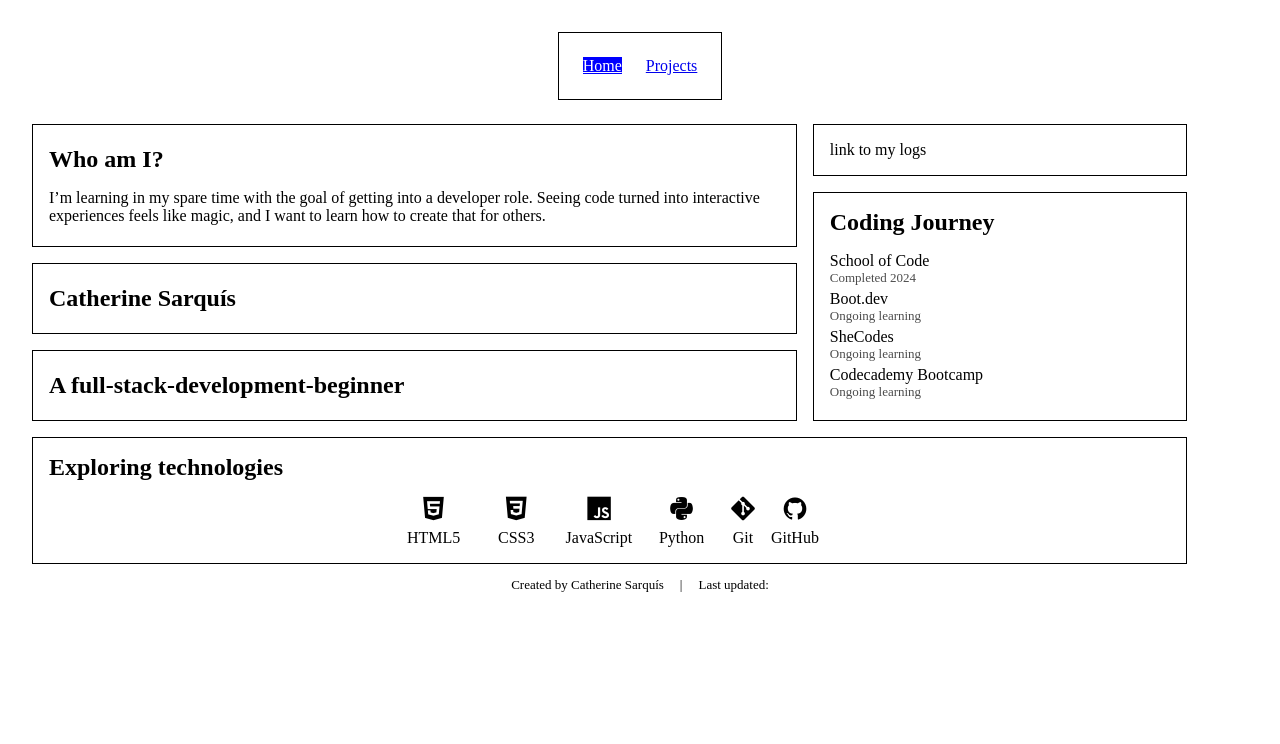
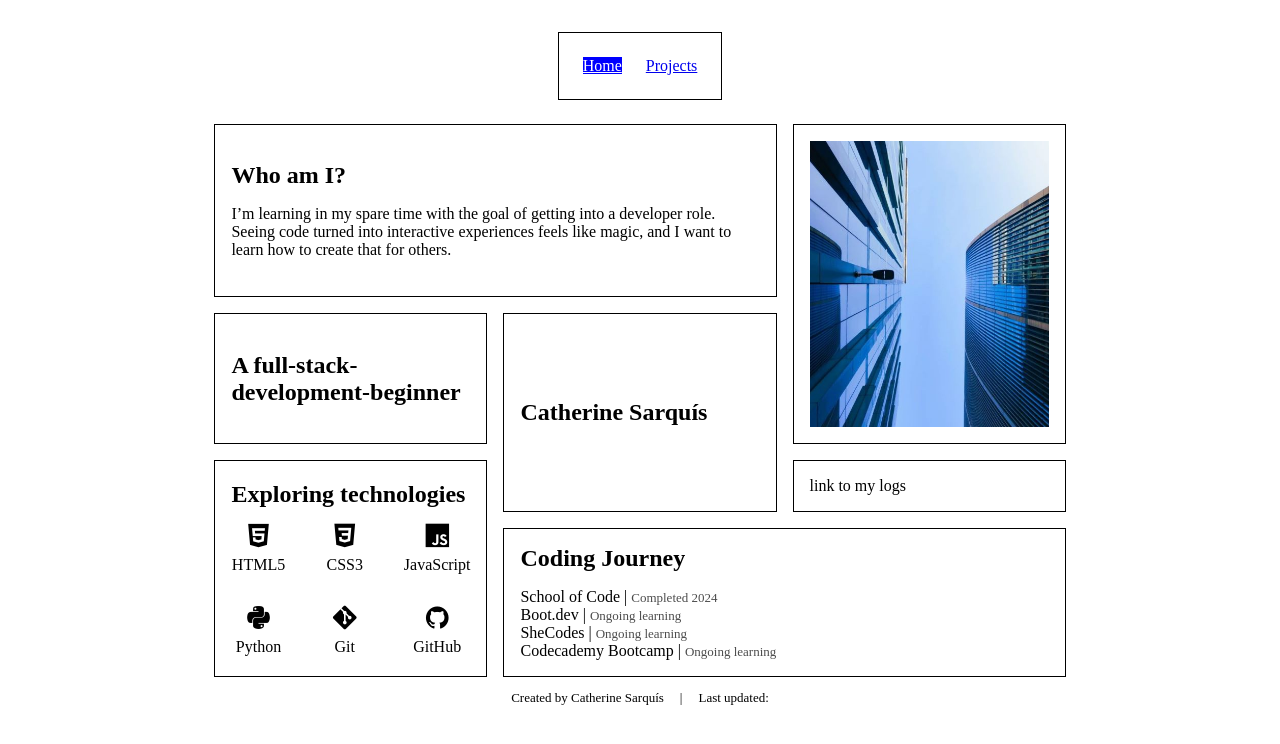
Before and after one commit to catherine-sarquis/catherine-portfolio, a plain HTML site: page index.html in a window 1280 px wide. Drawn offline with nearby package versions, Linux system fonts and the light colour scheme; no server answers.

Commit message:
add image and adjust layout for largest media query

```diff
--- a/index.html
+++ b/index.html
@@ -30,6 +30,9 @@
       <p>I’m learning in my spare time with the goal of getting into a developer role. Seeing code turned into
         interactive
         experiences feels like magic, and I want to learn how to create that for others.</p>
+    </section>
+    <section class="photo">
+      <img src="/src/london_small_cropped.jpg" alt="">
     </section>
     <section class="challenge-log">
       link to my logs
--- a/style.css
+++ b/style.css
@@ -40,6 +40,7 @@ main {
   grid-template-columns: 1fr;
   grid-template-rows: auto;
   gap: 1.5rem;
+  margin: auto;
 }
 
 h1,
@@ -64,6 +65,10 @@ section {
   display: flex;
   flex-direction: column;
   justify-content: center;
+}
+
+.photo {
+  display: none;
 }
 
 .challenge-log {
@@ -137,7 +142,7 @@ footer p:last-of-type {
 
 @media (min-width: 760px) {
   main {
-    max-width: 95%;
+    max-width: 90%;
     grid-template-columns: repeat(3, minmax(0, 1fr));
     gap: 1rem;
   }
@@ -198,4 +203,65 @@ footer p:last-of-type {
   }
 }
 
-@media (min-width: 1000px) {}
+@media (min-width: 1000px) {
+  main {
+    max-width: 70%;
+  }
+
+  .who-am-i {
+    grid-column: 1 / 3;
+    grid-row: 1 / 2;
+  }
+
+  .descriptor {
+    grid-column: 1 / 2;
+    grid-row: 2 / 3;
+  }
+
+  .exploring-tech {
+    grid-column: 1 / 2;
+    grid-row: 3 / 6;
+  }
+
+  .tech-grid {
+    grid-template-columns: repeat(3, 1fr);
+    gap: 2rem;
+    grid-auto-flow: row;
+  }
+
+  .heading {
+    grid-column: 2 / 3;
+    grid-row: 2 / 4;
+  }
+
+  .photo {
+    display: block;
+    grid-column: 3 / 4;
+    grid-row: 1 / 3;
+  }
+
+  .photo img {
+    width: 100%;
+    height: 100%;
+    object-fit: cover;
+  }
+
+  .challenge-log {
+    display: block;
+    grid-column: 3 / 4;
+    grid-row: 3 / 4;
+  }
+
+  .coding-journey {
+    grid-column: 2/4;
+    grid-row: 4/6
+  }
+
+  .divider {
+    display: inline;
+  }
+
+  .completion-date {
+    display: inline;
+  }
+}
```
Also changed, not shown: src/london_small.jpg (added), src/london_small_cropped.jpg (added).
